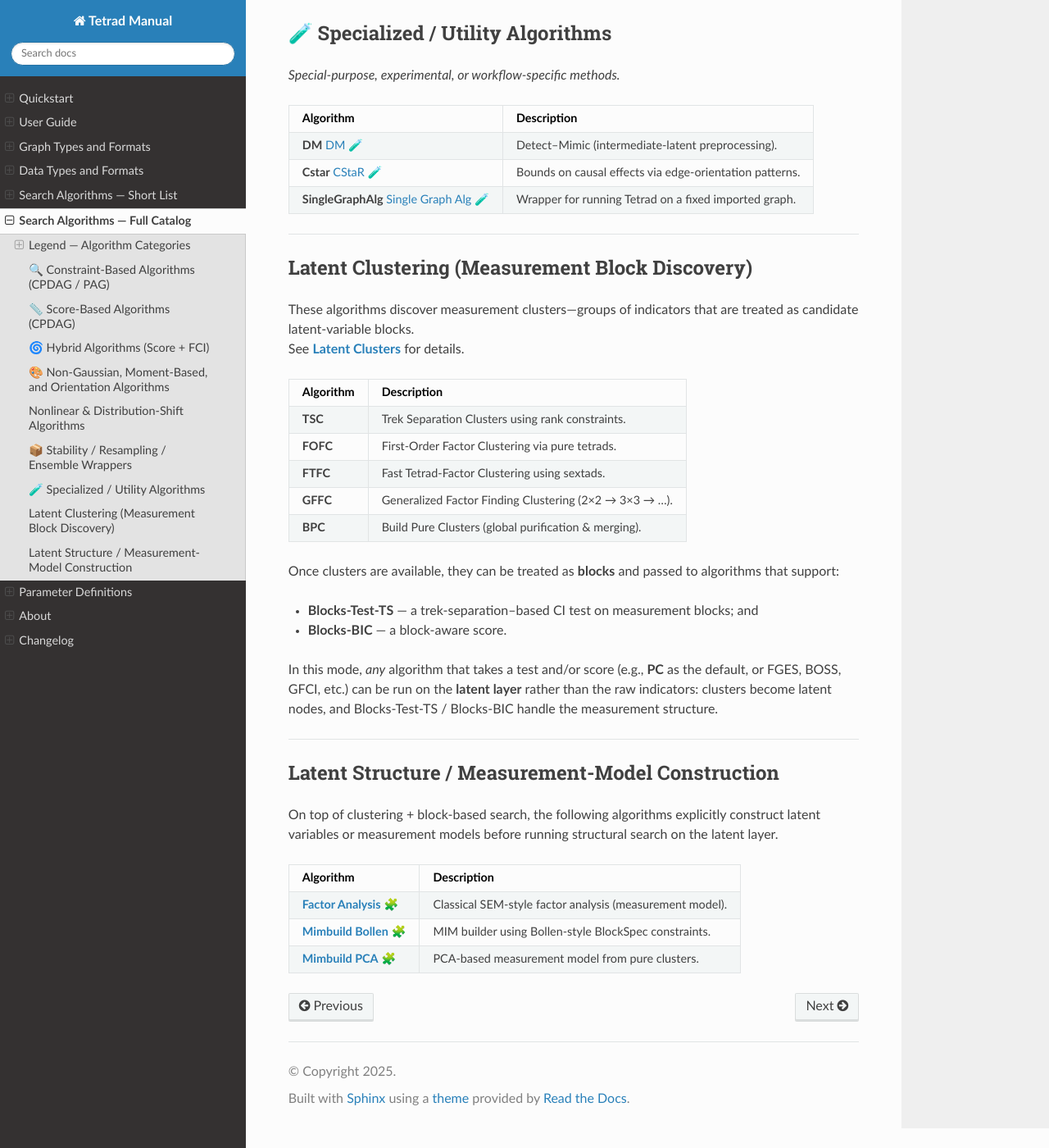
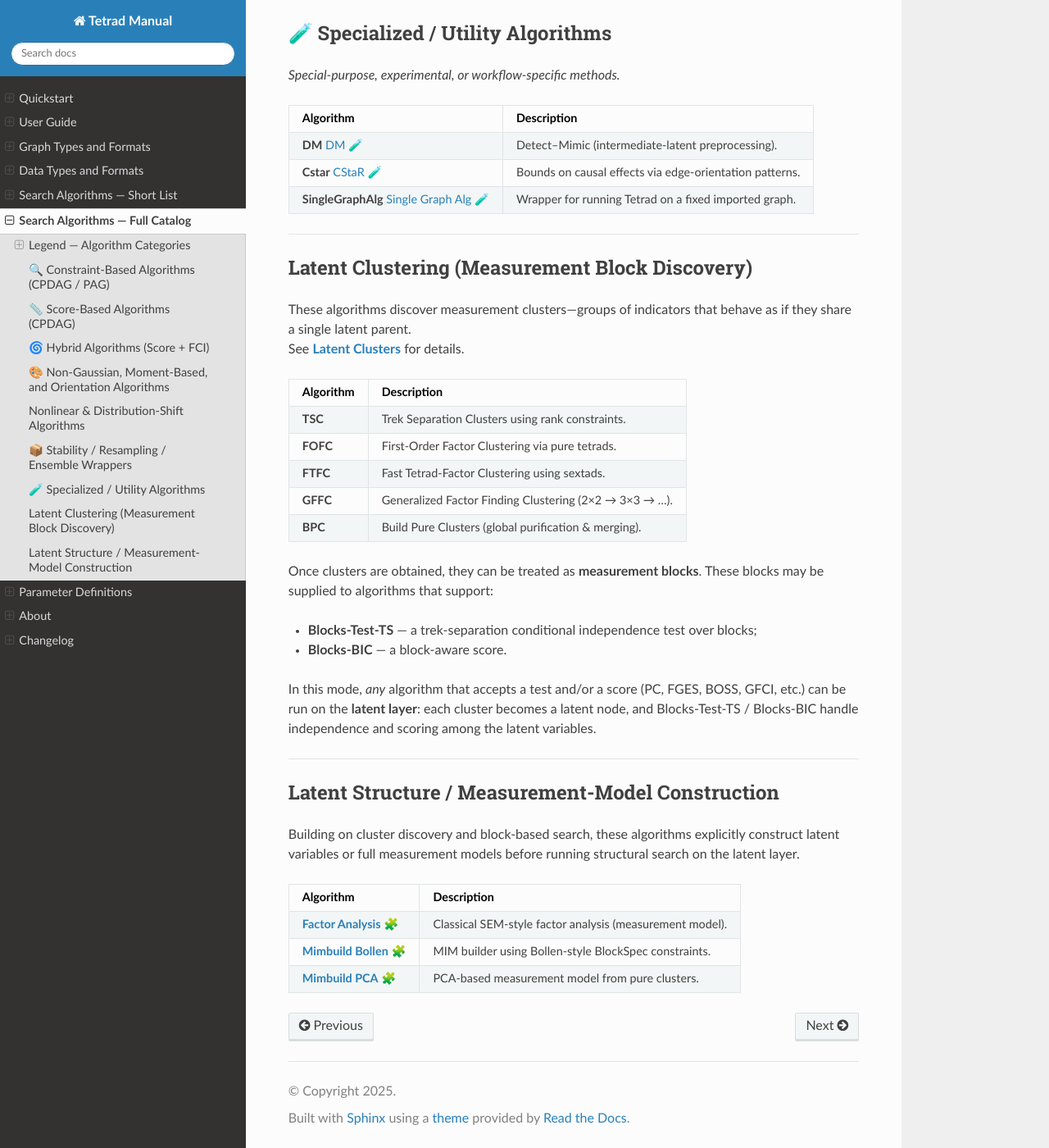
Before and after one commit to cmu-phil/tetrad-manual-rtd, a Sphinx documentation site: the page built from docs/search-algorithms-full-list.md, in a window 1280 px wide and 1400 px high, scrolled down 3508 px. Shown: the whole window at 82% size. Built offline with Sphinx 7.4.7 and the Read the Docs theme 3.1.0, drawn with Linux system fonts in a browser that asks for light colours.

Commit message:
Add detailed documentation for latent cluster algorithms (TSC, BPC, FOFC, FTFC, GFFC, and MimbuildPca):
- Created `.md` files detailing the algorithms, including their key ideas, workflows, strengths, limitations, and parameters.
- Updated references and added links for the newly documented algorithms in related documentation files.
- Ensured consistency and alignment across all documentation files for enhanced readability and streamlined navigation.

```diff
--- a/docs/search-algorithms-full-list.md
+++ b/docs/search-algorithms-full-list.md
@@ -143,7 +143,7 @@
 
 ## Latent Clustering (Measurement Block Discovery)
 
-These algorithms discover measurement clusters—groups of indicators that are treated as candidate latent-variable blocks.
+These algorithms discover measurement clusters—groups of indicators that behave as if they share a single latent parent.
 See **[Latent Clusters](algorithms/latent-cluster.md)** for details.
 
 | Algorithm | Description |
@@ -154,18 +154,18 @@
 | **GFFC** | Generalized Factor Finding Clustering (2×2 → 3×3 → …). |
 | **BPC** | Build Pure Clusters (global purification & merging). |
 
-Once clusters are available, they can be treated as **blocks** and passed to algorithms that support:
+Once clusters are obtained, they can be treated as **measurement blocks**. These blocks may be supplied to algorithms that support:
 
-- **Blocks-Test-TS** — a trek-separation–based CI test on measurement blocks; and
+- **Blocks-Test-TS** — a trek-separation conditional independence test over blocks;
 - **Blocks-BIC** — a block-aware score.
 
-In this mode, *any* algorithm that takes a test and/or score (e.g., **PC** as the default, or FGES, BOSS, GFCI, etc.) can be run on the **latent layer** rather than the raw indicators: clusters become latent nodes, and Blocks-Test-TS / Blocks-BIC handle the measurement structure.
+In this mode, *any* algorithm that accepts a test and/or a score (PC, FGES, BOSS, GFCI, etc.) can be run on the **latent layer**: each cluster becomes a latent node, and Blocks-Test-TS / Blocks-BIC handle independence and scoring among the latent variables.
 
 ---
 
 ## Latent Structure / Measurement-Model Construction
 
-On top of clustering + block-based search, the following algorithms explicitly construct latent variables or measurement models before running structural search on the latent layer.
+Building on cluster discovery and block-based search, these algorithms explicitly construct latent variables or full measurement models before running structural search on the latent layer.
 
 | Algorithm                                               | Description                                              |
 |---------------------------------------------------------|----------------------------------------------------------|
```
